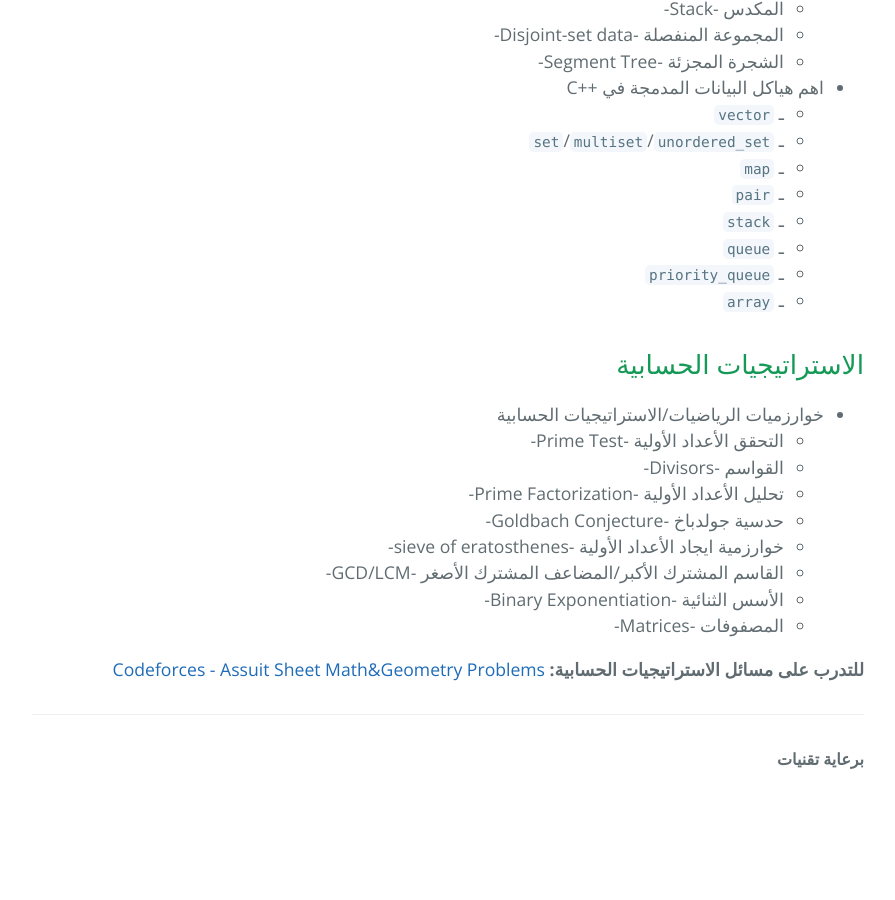
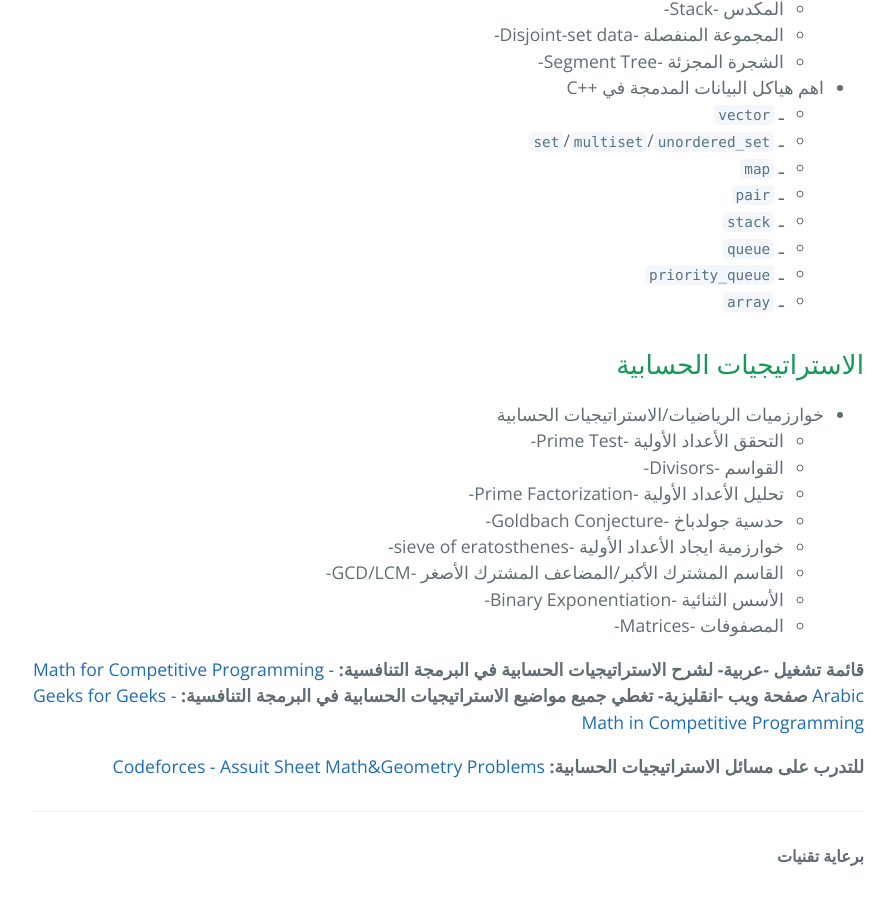
Before and after one commit to Teqaniaat/Teqaniaat, a Jekyll site: the page built from athka/first_exam_topics_junior_ar.md, in a window 1280 px wide and 900 px high, scrolled down 1714 px. Shown: the whole window, without its empty margins (192-1087 px from the left). Built offline with Jekyll 4.4.1, drawn with Linux system fonts in a browser that asks for light colours; the repository's description, which GitHub fills in, is left out; before the commit the page ends 2517 px from its top, so only the background shows below that.

Commit message:
Update first_exam_topics_junior_ar.md

```diff
--- a/athka/first_exam_topics_junior_ar.md
+++ b/athka/first_exam_topics_junior_ar.md
@@ -77,4 +77,7 @@ lang: ar
   - الأسس الثنائية -Binary Exponentiation-
   - المصفوفات -Matrices-
 
+**قائمة تشغيل -عربية- لشرح الاستراتيجيات الحسابية في البرمجة التنافسية:** [Math for Competitive Programming - Arabic](https://www.youtube.com/playlist?list=PLPt2dINI2MIY7l5zyFd1W28rei3b-AXaJ)
+**صفحة ويب -انقليزية- تغطي جميع مواضيع الاستراتيجيات الحسابية في البرمجة التنافسية:** [Geeks for Geeks - Math in Competitive Programming](https://www.geeksforgeeks.org/math-in-competitive-programming/)
+
 **للتدرب على مسائل الاستراتيجيات الحسابية:** [Codeforces - Assuit Sheet Math&Geometry Problems](https://codeforces.com/group/MWSDmqGsZm/contest/223338)
```
